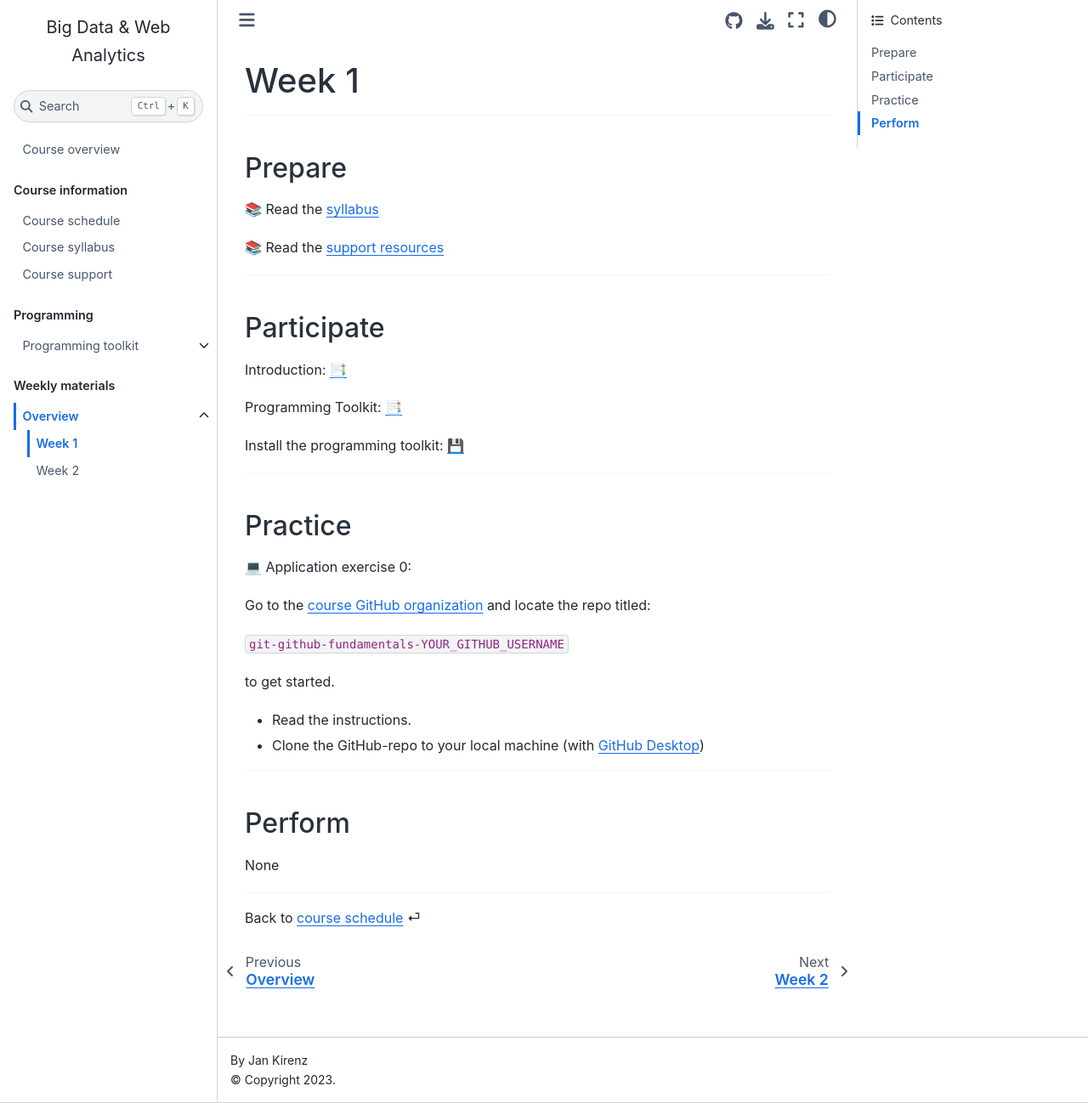
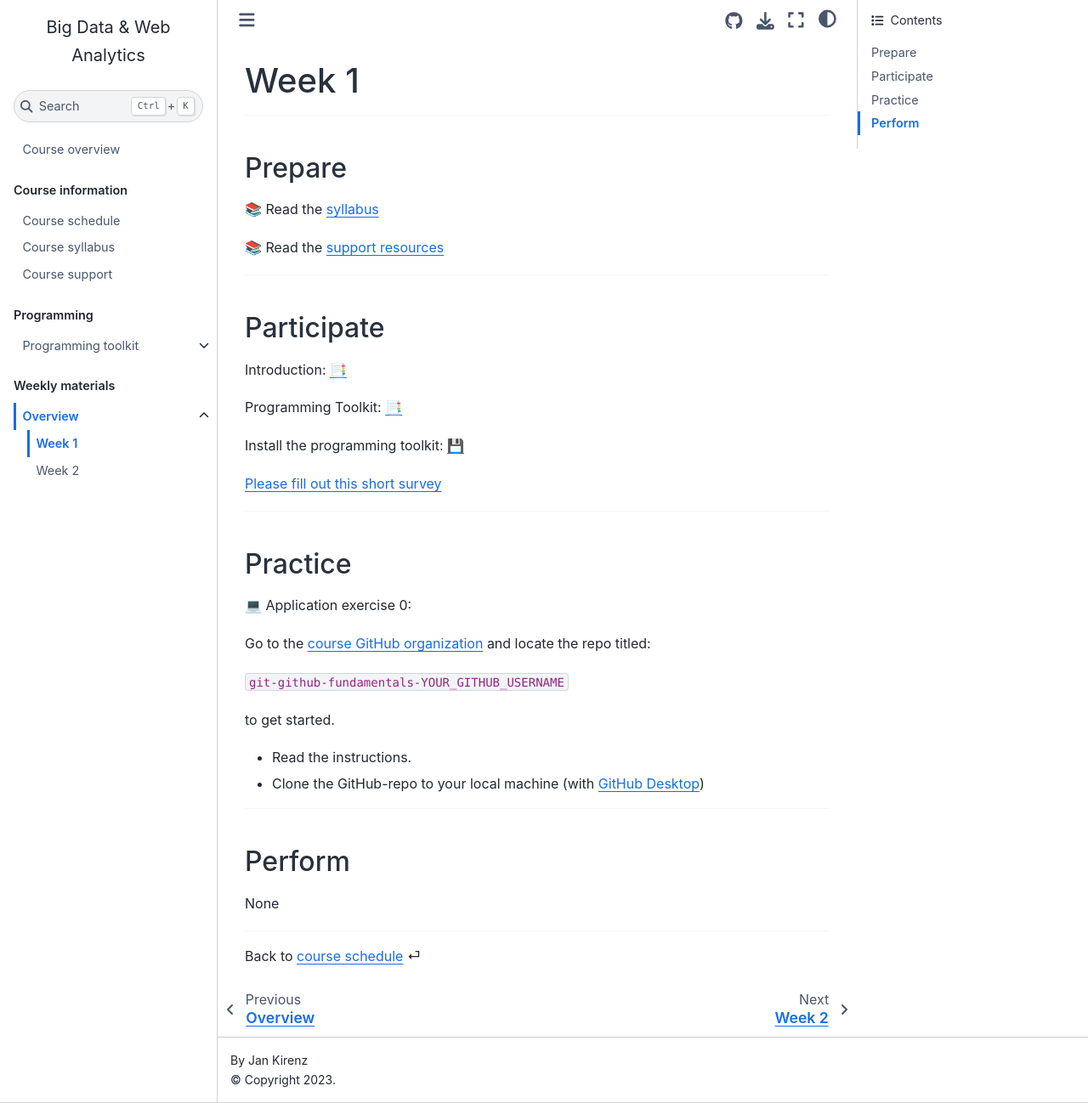
Before and after one commit to om2-ws22/website, a Jupyter Book: the page built from weeks/week1.md, in a window 1280 px wide and 1298 px high. Shown: the whole window at 85% size. Built offline with Jupyter Book 1.0.4 settings and Sphinx 7.4.7 and the Sphinx Book theme 1.1.4, drawn with Linux system fonts in a browser that asks for light colours; comment, search, counter and statistics services are not loaded.

Commit message:
Update week1.md

```diff
--- a/weeks/week1.md
+++ b/weeks/week1.md
@@ -23,6 +23,9 @@ Programming Toolkit: [📑](https://docs.google.com/presentation/d/1AHDCyelaOumv
 
 
 Install the programming toolkit: [💾](../docs/programming-toolkit.md)
+
+
+[Please fill out this short survey](https://docs.google.com/forms/d/e/1FAIpQLSekYrHQz2FjcNaZjXfCAJsu7x5yw55zJeiWj8xBub6W7_NreA/viewform?usp=sf_link)
 
 
 ---
```
